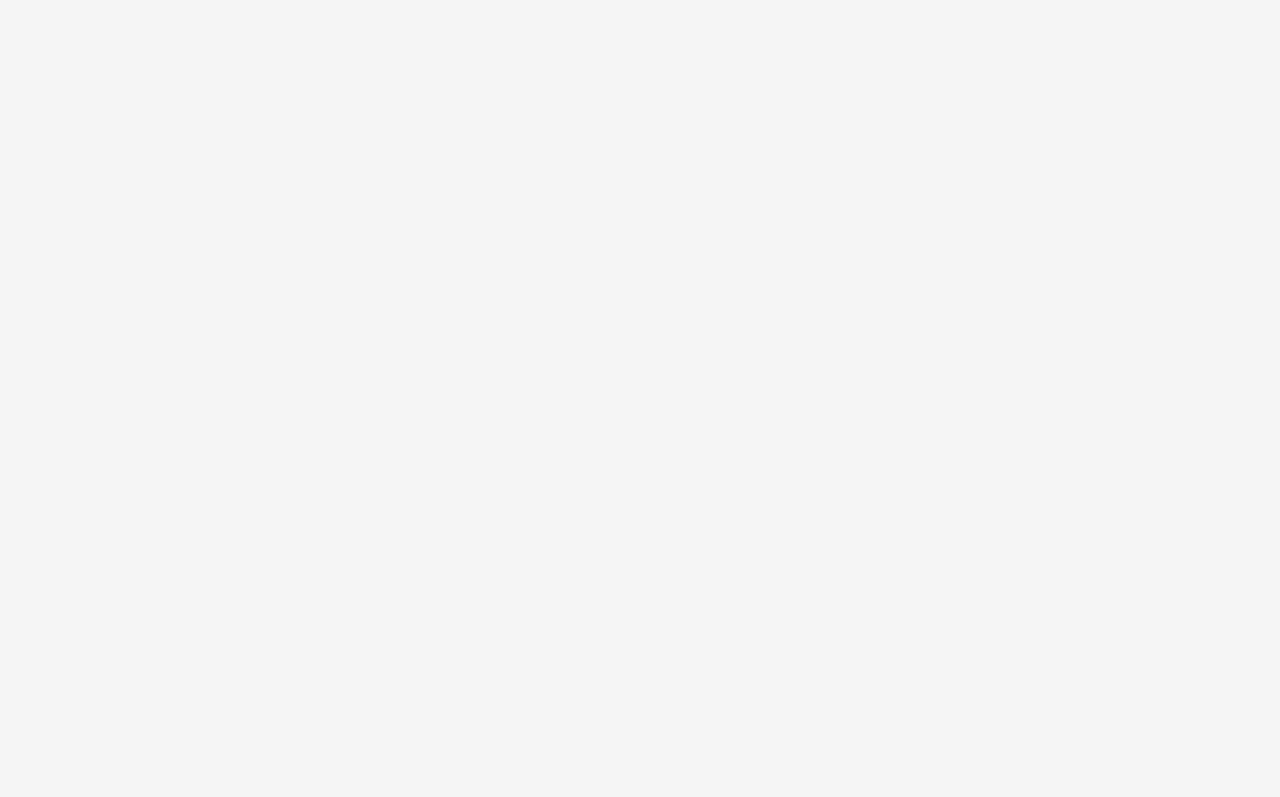
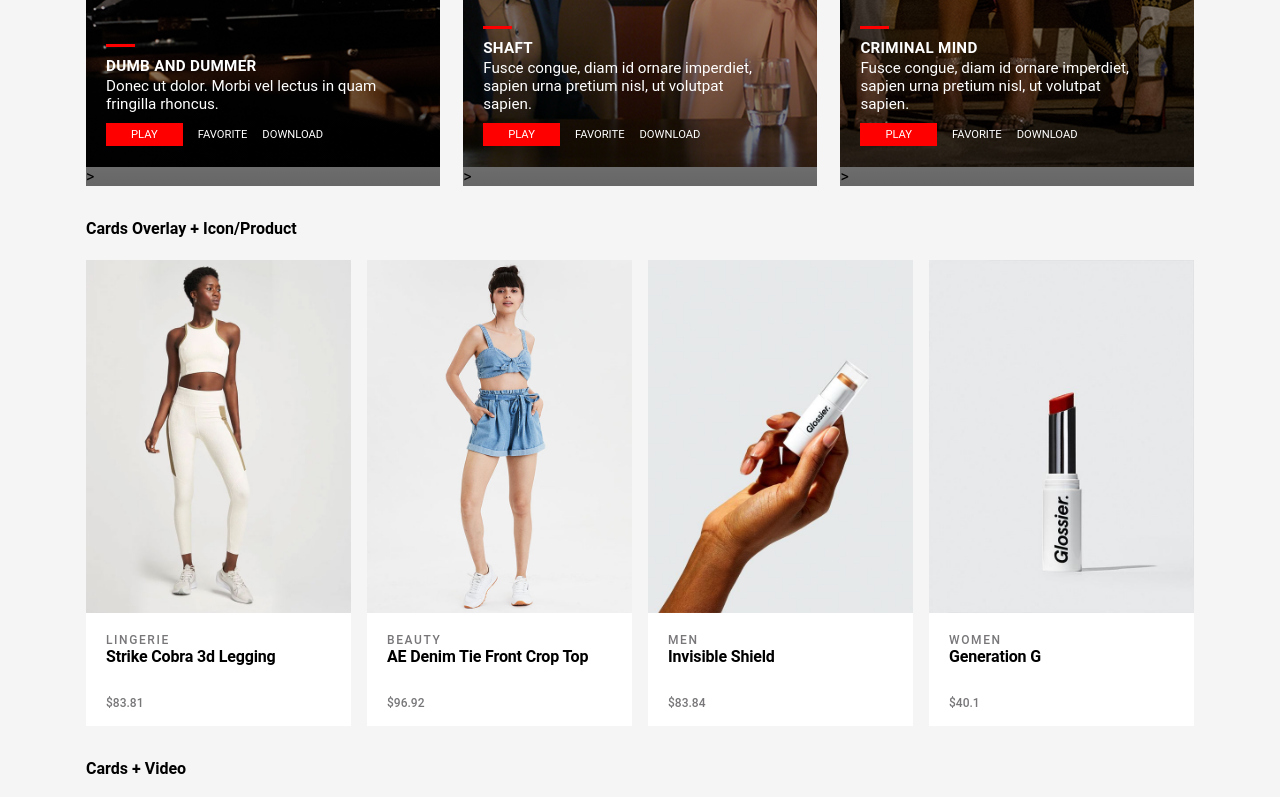
Before and after one commit to kenold/css-ui-v1, a React (Create React App) app: page /cards in a window 1280 px wide. Shown: the part 1160-1957 px from the top of the page. Before the commit the page ends 800 px from the top, so only its background shows below. Built offline with nearby package versions, Linux system fonts and the light colour scheme.

Commit message:
import and display components

```diff
--- a/src/components/pages/cards.js
+++ b/src/components/pages/cards.js
@@ -1,11 +1,19 @@
 import React, { Component } from 'react';
 import Blog from '../../components/cards/blog'
+import Product from '../../components/cards/product'
+import Movie from '../../components/cards/movie'
+import Video from '../../components/cards/video'
+import BlogWide from '../../components/cards/blogWide'
 
 class Cards extends Component {
     render() {
         return (
             <div className="container">
                 <Blog />
+                <Movie />
+                <Product />
+                <Video />
+                <BlogWide />
             </div>
         );
     }
```
